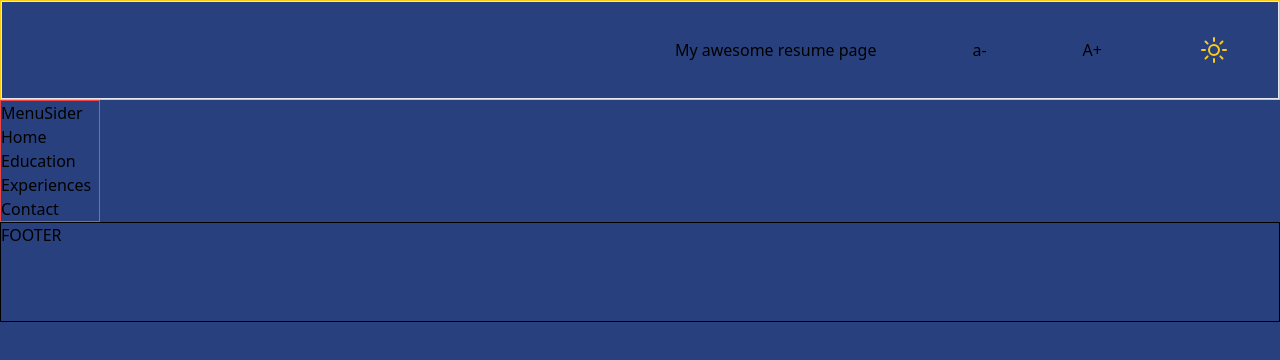
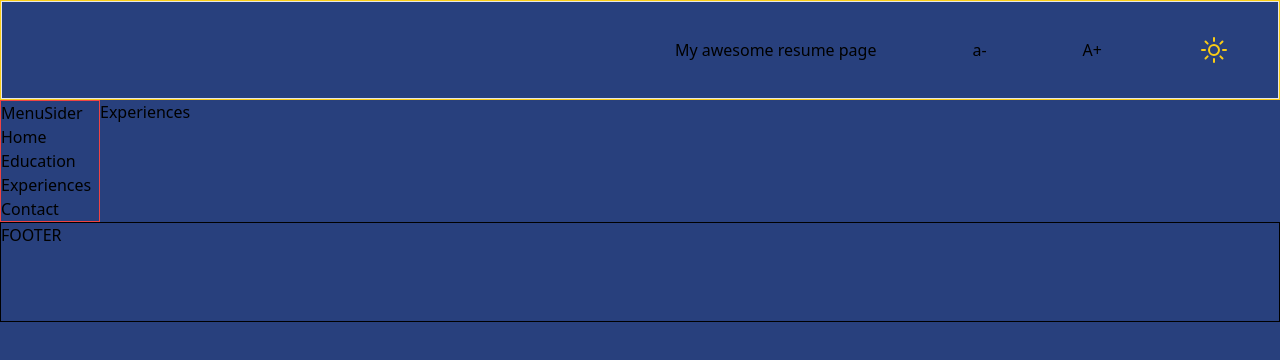
Before and after one commit to henrique-hartwig/my-page, a React (Vite) app: page /experiences in a window 1280 px wide. Shown: the top 360 px of the page. Built offline with nearby package versions, Linux system fonts and the light colour scheme.

Commit message:
feat: add component for Experiences

```diff
--- a/src/App.tsx
+++ b/src/App.tsx
@@ -3,6 +3,7 @@ import "./App.css"
 import Header from "./components/Header"
 import MenuSider from "./components/MenuSider"
 import Education from "./components/Education"
+import Experiences from "./components/Experiences"
 
 function App() {
   return (
@@ -22,6 +23,7 @@ function App() {
             }
           />
           <Route path="education" element={<Education />} />
+          <Route path="experiences" element={<Experiences />} />
         </Routes>
       </BrowserRouter>
       <div className="footer boder border border-black">FOOTER</div>
--- /dev/null
+++ b/src/components/Experiences.tsx
@@ -0,0 +1,5 @@
+const Experiences = () => {
+  return <div>Experiences</div>
+}
+
+export default Experiences
```
